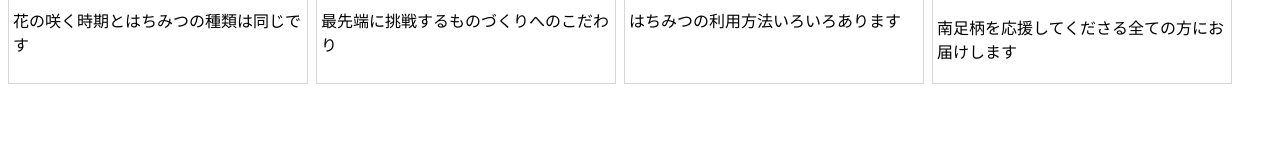
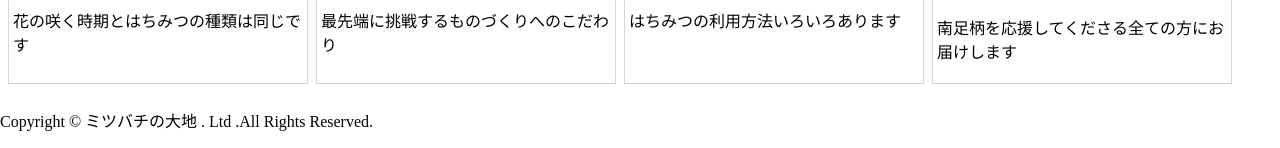
Before and after one commit to akamono/mitubatinodaiti, a plain HTML site: page index.html in a window 1280 px wide. Shown: the part 743-891 px from the top of the page. Before the commit the page ends 835 px from the top, so only its background shows below. Drawn offline with Linux system fonts and the light colour scheme.

Commit message:
Add files via upload

```diff
--- a/index.html
+++ b/index.html
@@ -52,7 +52,8 @@
     <h3>南足柄のふるさと納税の返礼品に選ばれています</h3>
     <p>南足柄を応援してくださる全ての方にお届けします</p>
   </div>
-
 </div>
+<footer>
+  <p>Copyright &copy; ミツバチの大地 . Ltd .All Rights Reserved. </p>
+</footer>
 </body>
-</html>
```
